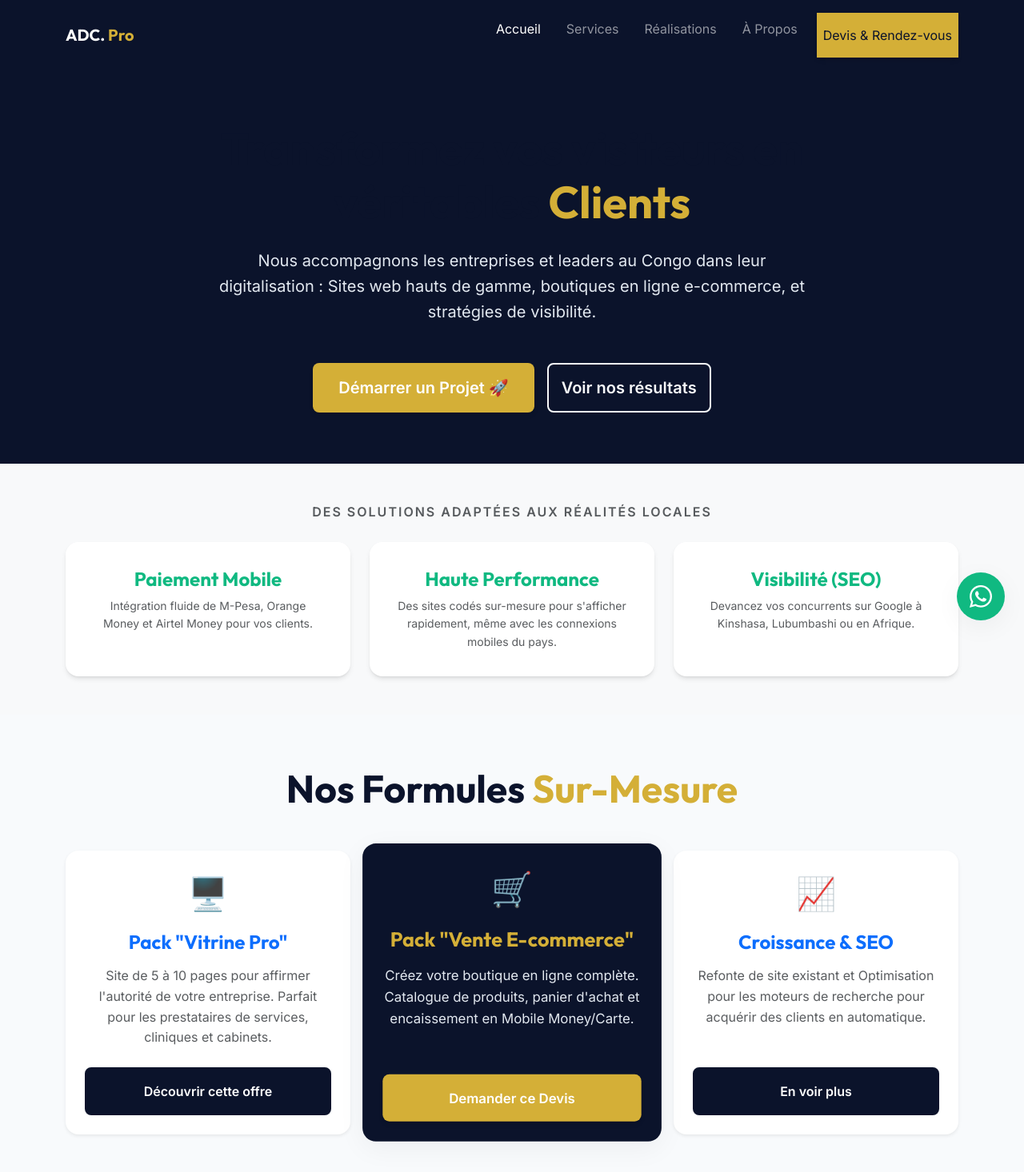
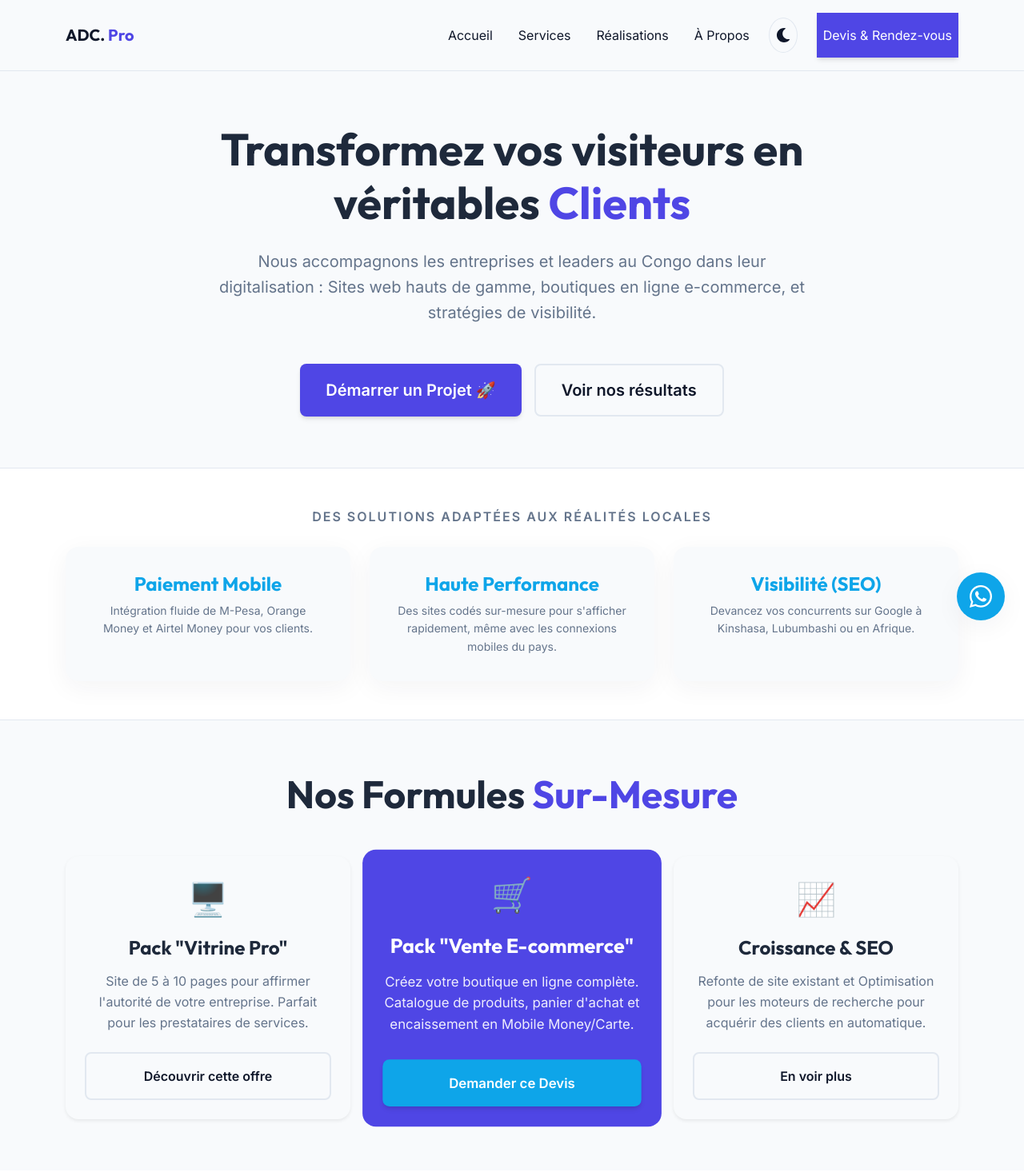
Before and after one commit to Siri6k/portofolio, a React (Create React App) app: page / in a window 1280 px wide. Shown: the top 1466 px of the page at 80% size. Built offline with nearby package versions, Linux system fonts and the light colour scheme.

Commit message:
feat(design): implement day/night mode, dark navy/cyan palette and add profile picture

```diff
--- a/src/App.js
+++ b/src/App.js
@@ -1,4 +1,4 @@
-import React from "react";
+import React, { useState, useEffect } from "react";
 import { BrowserRouter as Router, Route, Routes } from "react-router-dom";
 import Navigation from "./components/Navigation";
 import FloatingWhatsApp from "./components/FloatingWhatsApp";
@@ -9,10 +9,20 @@ import About from "./pages/About";
 import Contact from "./pages/Contact";
 
 function App() {
+  const [theme, setTheme] = useState('light');
+
+  const toggleTheme = () => {
+    setTheme(prev => prev === 'light' ? 'dark' : 'light');
+  };
+
+  useEffect(() => {
+    document.documentElement.setAttribute('data-theme', theme);
+  }, [theme]);
+
   return (
     <Router>
       <div className="d-flex flex-column min-vh-100">
-        <Navigation />
+        <Navigation theme={theme} toggleTheme={toggleTheme} />
         <FloatingWhatsApp />
         <main className="flex-grow-1">
           <Routes>
--- a/src/components/Navigation.js
+++ b/src/components/Navigation.js
@@ -1,22 +1,26 @@
 import React from 'react';
-import { Navbar, Nav, Container } from 'react-bootstrap';
+import { Navbar, Nav, Container, Button } from 'react-bootstrap';
 import { NavLink } from 'react-router-dom';
+import { FaMoon, FaSun } from 'react-icons/fa';
 
-const Navigation = () => {
+const Navigation = ({ theme, toggleTheme }) => {
   return (
-    <Navbar expand="lg" variant="dark" style={{ backgroundColor: 'var(--color-primary)', padding: 'var(--space-2) 0' }} sticky="top">
+    <Navbar expand="lg" variant={theme === 'dark' ? 'dark' : 'light'} style={{ backgroundColor: 'var(--color-surface)', padding: 'var(--space-2) 0', borderBottom: '1px solid var(--color-border)' }} sticky="top">
       <Container>
-        <Navbar.Brand as={NavLink} to="/" style={{ fontFamily: 'var(--font-heading)', fontWeight: 'bold' }}>
+        <Navbar.Brand as={NavLink} to="/" style={{ fontFamily: 'var(--font-heading)', fontWeight: 'bold', color: 'var(--color-text)' }}>
           ADC. <span style={{ color: 'var(--color-secondary)' }}>Pro</span>
         </Navbar.Brand>
         <Navbar.Toggle aria-controls="basic-navbar-nav" />
         <Navbar.Collapse id="basic-navbar-nav">
-          <Nav className="ms-auto" style={{ gap: 'var(--space-2)' }}>
-            <Nav.Link as={NavLink} to="/">Accueil</Nav.Link>
-            <Nav.Link as={NavLink} to="/services">Services</Nav.Link>
-            <Nav.Link as={NavLink} to="/portfolio">Réalisations</Nav.Link>
-            <Nav.Link as={NavLink} to="/about">À Propos</Nav.Link>
-            <Nav.Link as={NavLink} to="/contact" className="btn-gold" style={{ color: '#0B132B' }}>Devis & Rendez-vous</Nav.Link>
+          <Nav className="ms-auto align-items-center" style={{ gap: 'var(--space-2)' }}>
+            <Nav.Link as={NavLink} to="/" style={{ color: 'var(--color-text)' }}>Accueil</Nav.Link>
+            <Nav.Link as={NavLink} to="/services" style={{ color: 'var(--color-text)' }}>Services</Nav.Link>
+            <Nav.Link as={NavLink} to="/portfolio" style={{ color: 'var(--color-text)' }}>Réalisations</Nav.Link>
+            <Nav.Link as={NavLink} to="/about" style={{ color: 'var(--color-text)' }}>À Propos</Nav.Link>
+            <Button variant="link" onClick={toggleTheme} style={{ color: 'var(--color-text)', border: '1px solid var(--color-border)', borderRadius: '50%', padding: '8px' }}>
+              {theme === 'light' ? <FaMoon size={18} /> : <FaSun size={18} />}
+            </Button>
+            <Nav.Link as={NavLink} to="/contact" className="btn-premium ms-lg-2">Devis & Rendez-vous</Nav.Link>
           </Nav>
         </Navbar.Collapse>
       </Container>
--- a/src/pages/Home.js
+++ b/src/pages/Home.js
@@ -5,89 +5,89 @@ import { Link } from 'react-router-dom';
 const Home = () => {
   return (
     <div>
-      {/* 1. Hero Section - Design Premium B2B */}
-      <section style={{ backgroundColor: 'var(--color-primary)', color: 'white', padding: 'var(--space-6) 0' }} className="text-center">
+      {/* 1. Hero Section */}
+      <section style={{ backgroundColor: 'var(--color-surface)', borderBottom: '1px solid var(--color-border)', padding: 'var(--space-6) 0' }} className="text-center">
         <Container>
           <Row className="justify-content-center">
             <Col md={10} lg={8}>
               <h1 className="display-4 fw-bold mb-4" style={{ fontFamily: 'var(--font-heading)' }}>
                 Transformez vos visiteurs en véritables <span style={{ color: 'var(--color-secondary)' }}>Clients</span>
               </h1>
-              <p className="lead mb-5" style={{ color: 'var(--color-border)', fontFamily: 'var(--font-body)' }}>
+              <p className="lead mb-5" style={{ color: 'var(--color-text-muted)', fontFamily: 'var(--font-body)' }}>
                 Nous accompagnons les entreprises et leaders au Congo dans leur digitalisation : Sites web hauts de gamme, boutiques en ligne e-commerce, et stratégies de visibilité.
               </p>
               <div className="d-flex justify-content-center gap-3">
-                <Link to="/contact" className="btn btn-gold btn-lg shadow-md">Démarrer un Projet 🚀</Link>
-                <Link to="/portfolio" className="btn btn-outline-light btn-lg border-2">Voir nos résultats</Link>
+                <Link to="/contact" className="btn btn-premium btn-lg">Démarrer un Projet 🚀</Link>
+                <Link to="/portfolio" className="btn btn-primary-custom btn-lg">Voir nos résultats</Link>
               </div>
             </Col>
           </Row>
         </Container>
       </section>
 
-      {/* 2. Preuve Sociale / Focus RDC - Style Glassmorphism */}
-      <section className="bg-light py-5 text-center">
+      {/* 2. Preuve Sociale */}
+      <section style={{ backgroundColor: 'var(--color-bg)', padding: 'var(--space-5) 0' }} className="text-center">
         <Container>
-          <p className="text-uppercase fw-bold text-muted mb-4 tracking-wide" style={{ letterSpacing: '2px' }}>
+          <p className="text-uppercase fw-bold mb-4 tracking-wide" style={{ letterSpacing: '2px', color: 'var(--color-text-muted)' }}>
             Des solutions adaptées aux réalités locales
           </p>
           <Row className="justify-content-center g-4">
             <Col xs={12} md={4}>
-              <div className="glass-panel text-dark h-100 border-0" style={{ backgroundColor: '#fff', boxShadow: 'var(--shadow-md)' }}>
+              <div className="glass-panel text-dark h-100 border-0">
                 <h4 className="fw-bold mb-2" style={{ color: 'var(--color-accent)' }}>Paiement Mobile</h4>
-                <p className="small mb-0 text-muted">Intégration fluide de M-Pesa, Orange Money et Airtel Money pour vos clients.</p>
+                <p className="small mb-0" style={{ color: 'var(--color-text-muted)' }}>Intégration fluide de M-Pesa, Orange Money et Airtel Money pour vos clients.</p>
               </div>
             </Col>
             <Col xs={12} md={4}>
-              <div className="glass-panel text-dark h-100 border-0" style={{ backgroundColor: '#fff', boxShadow: 'var(--shadow-md)' }}>
+              <div className="glass-panel text-dark h-100 border-0">
                 <h4 className="fw-bold mb-2" style={{ color: 'var(--color-accent)' }}>Haute Performance</h4>
-                <p className="small mb-0 text-muted">Des sites codés sur-mesure pour s'afficher rapidement, même avec les connexions mobiles du pays.</p>
+                <p className="small mb-0" style={{ color: 'var(--color-text-muted)' }}>Des sites codés sur-mesure pour s'afficher rapidement, même avec les connexions mobiles du pays.</p>
               </div>
             </Col>
             <Col xs={12} md={4}>
-              <div className="glass-panel text-dark h-100 border-0" style={{ backgroundColor: '#fff', boxShadow: 'var(--shadow-md)' }}>
+              <div className="glass-panel text-dark h-100 border-0">
                 <h4 className="fw-bold mb-2" style={{ color: 'var(--color-accent)' }}>Visibilité (SEO)</h4>
-                <p className="small mb-0 text-muted">Devancez vos concurrents sur Google à Kinshasa, Lubumbashi ou en Afrique.</p>
+                <p className="small mb-0" style={{ color: 'var(--color-text-muted)' }}>Devancez vos concurrents sur Google à Kinshasa, Lubumbashi ou en Afrique.</p>
               </div>
             </Col>
           </Row>
         </Container>
       </section>
 
-      {/* 3. Aperçu des Services / Produits */}
-      <section style={{ padding: 'var(--space-6) 0' }}>
+      {/* 3. Aperçu des Services */}
+      <section style={{ backgroundColor: 'var(--color-surface)', borderTop: '1px solid var(--color-border)', padding: 'var(--space-6) 0' }}>
         <Container>
           <h2 className="text-center mb-5">Nos Formules <span style={{ color: 'var(--color-secondary)' }}>Sur-Mesure</span></h2>
           <Row className="g-4 align-items-stretch">
             {/* Card 1 */}
             <Col md={4} className="d-flex">
-              <Card className="w-100 border-0 shadow-sm rounded-4">
+              <Card className="w-100 border-0 shadow-sm rounded-4 glass-panel p-0">
                 <Card.Body className="p-4 d-flex flex-column text-center">
                   <div className="mb-3" style={{ fontSize: '2.5rem' }}>🖥️</div>
-                  <h4 className="fw-bold mb-3 text-primary">Pack "Vitrine Pro"</h4>
-                  <p className="text-muted flex-grow-1">Site de 5 à 10 pages pour affirmer l'autorité de votre entreprise. Parfait pour les prestataires de services, cliniques et cabinets.</p>
+                  <h4 className="fw-bold mb-3" style={{ color: 'var(--color-primary)' }}>Pack "Vitrine Pro"</h4>
+                  <p className="flex-grow-1" style={{ color: 'var(--color-text-muted)' }}>Site de 5 à 10 pages pour affirmer l'autorité de votre entreprise. Parfait pour les prestataires de services.</p>
                   <Link to="/services" className="btn btn-primary-custom w-100 mt-auto">Découvrir cette offre</Link>
                 </Card.Body>
               </Card>
             </Col>
             {/* Card 2 (Mise en avant) */}
             <Col md={4} className="d-flex">
-              <Card className="w-100 border-0 rounded-4" style={{ backgroundColor: 'var(--color-primary)', color: 'white', transform: 'scale(1.05)', boxShadow: 'var(--shadow-glass)', zIndex: 10 }}>
+              <Card className="w-100 border-0 rounded-4 p-0 shadow-md" style={{ backgroundColor: 'var(--color-secondary)', color: 'white', transform: 'scale(1.05)', zIndex: 10 }}>
                 <Card.Body className="p-4 d-flex flex-column text-center">
                   <div className="mb-3" style={{ fontSize: '2.5rem' }}>🛒</div>
-                  <h4 className="fw-bold mb-3" style={{ color: 'var(--color-secondary)' }}>Pack "Vente E-commerce"</h4>
-                  <p className="flex-grow-1" style={{ color: 'var(--color-border)' }}>Créez votre boutique en ligne complète. Catalogue de produits, panier d'achat et encaissement en Mobile Money/Carte.</p>
-                  <Link to="/contact" className="btn btn-gold w-100 mt-auto">Demander ce Devis</Link>
+                  <h4 className="fw-bold mb-3 text-white">Pack "Vente E-commerce"</h4>
+                  <p className="flex-grow-1" style={{ color: 'rgba(255,255,255,0.9)' }}>Créez votre boutique en ligne complète. Catalogue de produits, panier d'achat et encaissement en Mobile Money/Carte.</p>
+                  <Link to="/contact" className="btn btn-premium w-100 mt-auto" style={{ backgroundColor: 'var(--color-accent)', color: '#0F172A' }}>Demander ce Devis</Link>
                 </Card.Body>
               </Card>
             </Col>
             {/* Card 3 */}
             <Col md={4} className="d-flex">
-              <Card className="w-100 border-0 shadow-sm rounded-4">
+              <Card className="w-100 border-0 shadow-sm rounded-4 glass-panel p-0">
                 <Card.Body className="p-4 d-flex flex-column text-center">
                   <div className="mb-3" style={{ fontSize: '2.5rem' }}>📈</div>
-                  <h4 className="fw-bold mb-3 text-primary">Croissance & SEO</h4>
-                  <p className="text-muted flex-grow-1">Refonte de site existant et Optimisation pour les moteurs de recherche pour acquérir des clients en automatique.</p>
+                  <h4 className="fw-bold mb-3" style={{ color: 'var(--color-primary)' }}>Croissance & SEO</h4>
+                  <p className="flex-grow-1" style={{ color: 'var(--color-text-muted)' }}>Refonte de site existant et Optimisation pour les moteurs de recherche pour acquérir des clients en automatique.</p>
                   <Link to="/services" className="btn btn-primary-custom w-100 mt-auto">En voir plus</Link>
                 </Card.Body>
               </Card>
--- a/src/styles/theme.css
+++ b/src/styles/theme.css
@@ -1,36 +1,36 @@
-/* src/styles/theme.css - Design System from UI/UX Pro Max */
-:root {
-  /* Colors */
-  --color-primary: #0B132B; /* Bleu Nuit - Contraste fort pour texte */
-  --color-secondary: #D4AF37; /* Or métallique */
-  --color-accent: #10B981; /* Vert WhatsApp */
-  --color-bg: #F8FAFC; /* Gris très clair, évite le blanc pur agressif */
-  --color-text: #1E293B; /* Slate 800 - Lisibilité WCAG */
-  --color-text-light: #64748B; /* Slate 500 */
-  --color-border: #E2E8F0; /* Slate 200 */
+/* src/styles/theme.css - Design System from UI/UX Pro Max (Premium Indigo/Cyan) */
+:root, :root[data-theme="light"] {
+  --color-bg: #FFFFFF;
+  --color-surface: #F8FAFC;
+  --color-text: #0F172A;
+  --color-text-muted: #64748B;
+  --color-primary: #1E293B; /* Navy foncé */
+  --color-secondary: #4F46E5; /* Indigo Premium */
+  --color-accent: #0EA5E9; /* Cyan Électrique */
+  --color-border: #E2E8F0;
 
-  /* Typography */
+  --shadow-sm: 0 1px 2px 0 rgb(0 0 0 / 0.05);
+  --shadow-md: 0 4px 6px -1px rgb(0 0 0 / 0.1), 0 2px 4px -2px rgb(0 0 0 / 0.1);
+  --shadow-glass: 0 8px 32px 0 rgba(30, 41, 59, 0.05);
+
   --font-heading: 'Outfit', sans-serif;
   --font-body: 'Inter', sans-serif;
+  --space-1: 8px; --space-2: 16px; --space-3: 24px; --space-4: 32px; --space-5: 48px; --space-6: 64px;
+  --target-min-size: 44px;
+  --radius-sm: 8px; --radius-md: 12px; --radius-lg: 16px;
+}
 
-  /* Spacing (8dp Rhythm) */
-  --space-1: 8px;
-  --space-2: 16px;
-  --space-3: 24px;
-  --space-4: 32px;
-  --space-5: 48px;
-  --space-6: 64px;
+:root[data-theme="dark"] {
+  --color-bg: #020617; /* Slate 950 */
+  --color-surface: #0F172A; /* Slate 900 */
+  --color-text: #F8FAFC; /* Blanc cassé */
+  --color-text-muted: #94A3B8;
+  --color-primary: #FFFFFF; /* Blanc pour les titres en dark */
+  --color-secondary: #6366F1; /* Indigo clair */
+  --color-accent: #38BDF8; /* Cyan clair */
+  --color-border: #1E293B;
 
-  /* Interaction Targets */
-  --target-min-size: 44px;
-
-  /* Borders & Shadows */
-  --radius-sm: 8px;
-  --radius-md: 12px;
-  --radius-lg: 16px;
-  --shadow-sm: 0 1px 2px 0 rgb(0 0 0 / 0.05);
-  --shadow-md: 0 4px 6px -1px rgb(0 0 0 / 0.1), 0 2px 4px -2px rgb(0 0 0 / 0.1);
-  --shadow-glass: 0 8px 32px 0 rgba(11, 19, 43, 0.05);
+  --shadow-glass: 0 8px 32px 0 rgba(0, 0, 0, 0.4);
 }
 
 body {
@@ -40,6 +40,7 @@ body {
   margin: 0;
   padding: 0;
   -webkit-font-smoothing: antialiased;
+  transition: background-color 0.3s ease, color 0.3s ease;
 }
 
 h1, h2, h3, h4, h5, h6 {
@@ -55,24 +56,23 @@ h3 { font-size: clamp(1.5rem, 3vw, 2rem); margin-bottom: var(--space-2); }
 
 p {
   line-height: 1.6;
-  color: var(--color-text-light);
+  color: var(--color-text-muted);
   margin-bottom: var(--space-3);
   font-size: 1rem;
 }
 
-/* Base interactive elements */
 a {
-  color: var(--color-primary);
+  color: var(--color-secondary);
   text-decoration: none;
   transition: all 0.2s ease;
 }
 
 a:hover {
-  color: var(--color-secondary);
+  color: var(--color-accent);
 }
 
 button, .btn {
-  min-height: var(--target-min-size); /* Accessibilité tactile */
+  min-height: var(--target-min-size);
   display: inline-flex;
   align-items: center;
   justify-content: center;
@@ -85,40 +85,38 @@ button, .btn {
 }
 
 .btn-primary-custom {
-  background-color: var(--color-primary);
-  color: white;
+  background-color: var(--color-surface);
+  color: var(--color-text);
   padding: var(--space-2) var(--space-4);
-  border: 2px solid var(--color-primary);
+  border: 2px solid var(--color-border);
 }
 .btn-primary-custom:hover {
-  background-color: transparent;
-  color: var(--color-primary);
+  background-color: var(--color-border);
 }
 
-.btn-gold {
+.btn-premium {
   background-color: var(--color-secondary);
-  color: #fff;
+  color: #fff !important;
   padding: var(--space-2) var(--space-4);
   border: none;
   box-shadow: var(--shadow-md);
 }
-.btn-gold:hover {
+.btn-premium:hover {
   transform: translateY(-2px);
-  box-shadow: 0 6px 12px rgba(212, 175, 55, 0.3);
+  background-color: var(--color-accent);
+  box-shadow: 0 6px 12px rgba(14, 165, 233, 0.3);
 }
 
 .glass-panel {
-  background: rgba(255, 255, 255, 0.7);
-  backdrop-filter: blur(16px);
-  -webkit-backdrop-filter: blur(16px);
-  border: 1px solid rgba(255, 255, 255, 0.5);
+  background: var(--color-surface);
+  border: 1px solid var(--color-border);
   border-radius: var(--radius-lg);
   box-shadow: var(--shadow-glass);
   padding: var(--space-4);
+  color: var(--color-text);
 }
 
-/* Accessibility Focus States */
 *:focus-visible {
-  outline: 3px solid var(--color-secondary);
+  outline: 3px solid var(--color-accent);
   outline-offset: 2px;
 }
```
Also changed, not shown: src/pages/About.js (+10 -9 lines), src/pages/Contact.js (+17 -17 lines), src/pages/Portfolio.js (+19 -19 lines), src/pages/Services.js (+24 -24 lines).
